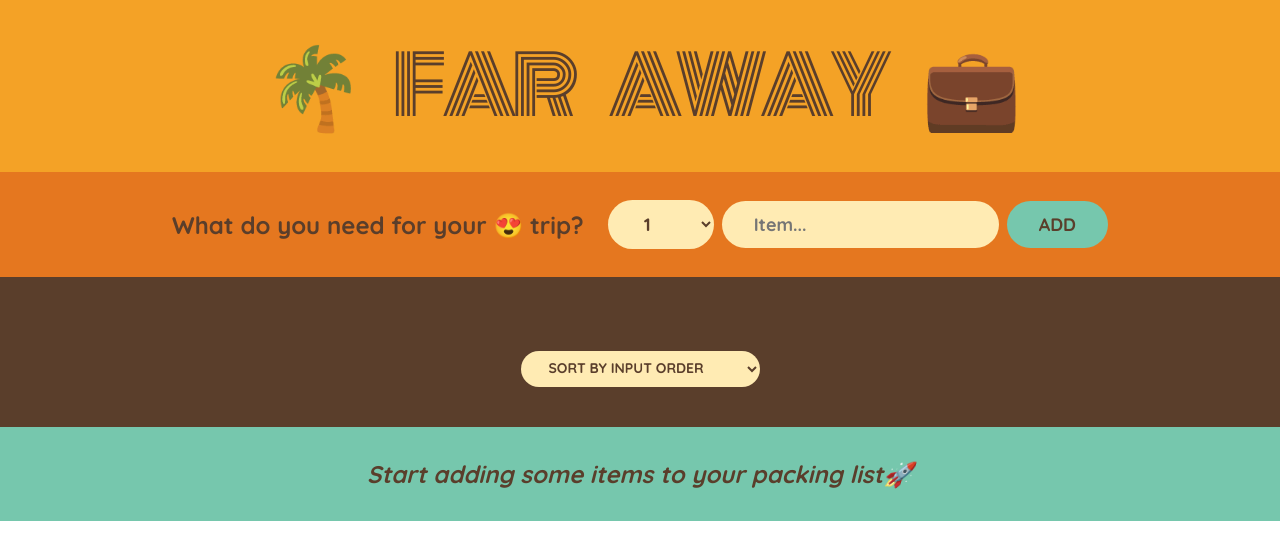
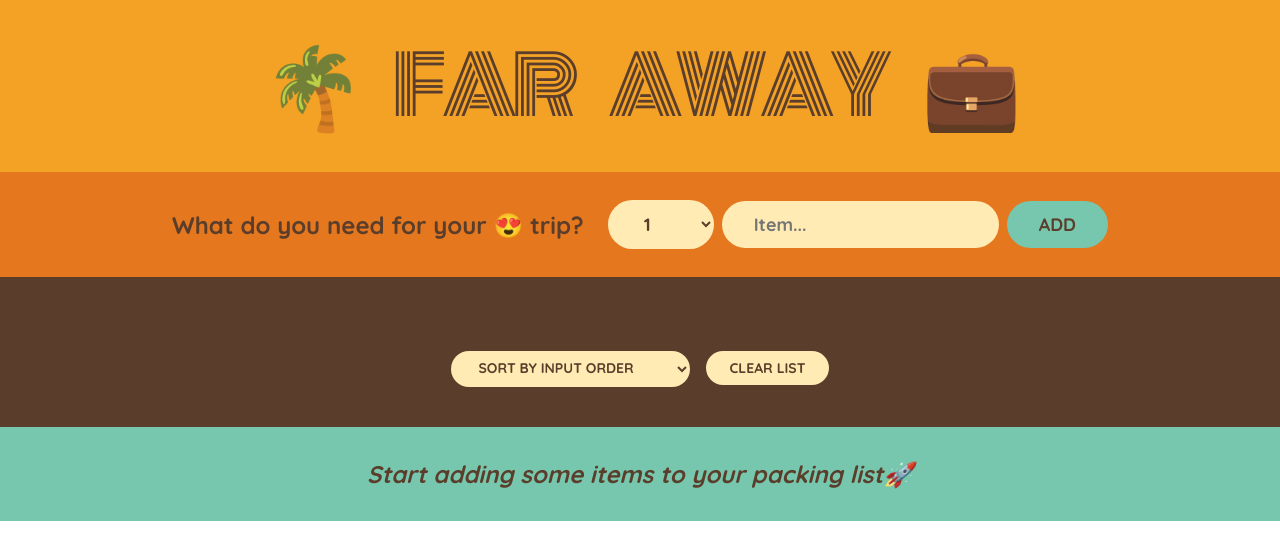
Before and after one commit to Ifeoluwa-cloud/Travel-List-App, a React (Vite) app: page / in a window 1280 px wide. Shown: the top 560 px of the page. Built offline with nearby package versions, Linux system fonts and the light colour scheme.

Commit message:
handleClearList function added to the PackingList component to clear items list

```diff
--- a/src/App.jsx
+++ b/src/App.jsx
@@ -24,12 +24,17 @@
     );
   }
 
+  function handleClearList() {
+    setItems([]);
+  }
+
   return <div className="App">
       <Logo />
       <Form onAddItems={handleAddItems} />
       <PackingList items={items}
         onDeleteItems={handleDeleteItems}
         onToggleItems={handleToggleItem}
+        onClearList={handleClearList}
       />
       <Stats items={items}/>
   </div>
@@ -89,7 +94,7 @@
   );
 }
 
-function PackingList({ items, onDeleteItems, onToggleItems }) {
+function PackingList({ items, onDeleteItems, onToggleItems, onClearList }) {
   const [sortBy, setSortBy] = useState("input");
   let sortedItems;
 
@@ -125,6 +130,7 @@
                   <option value="packed">Sort by packed status
                   </option>
               </select>
+              <button onClick={onClearList}>Clear list</button>
           </div>
     </div>
   );
```
